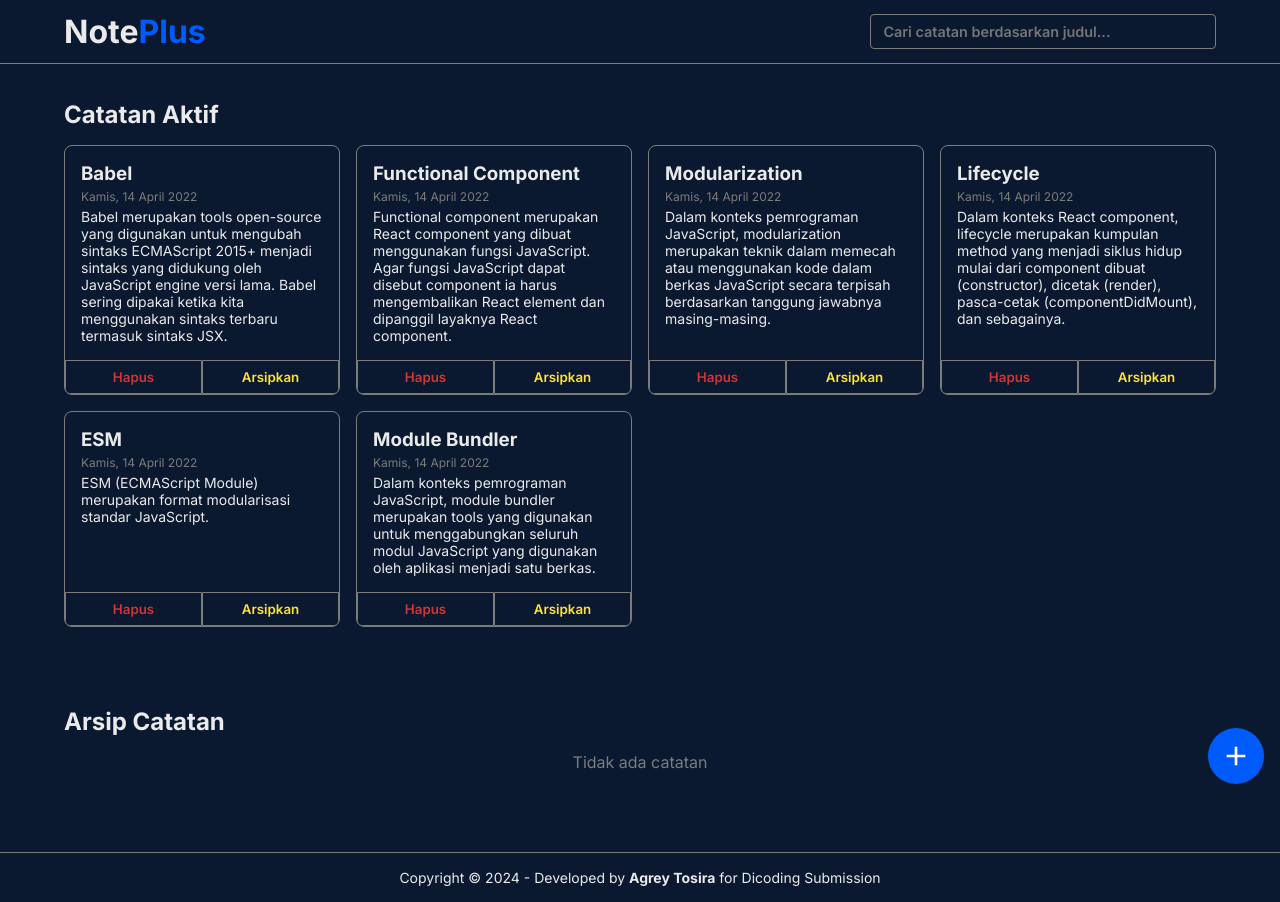
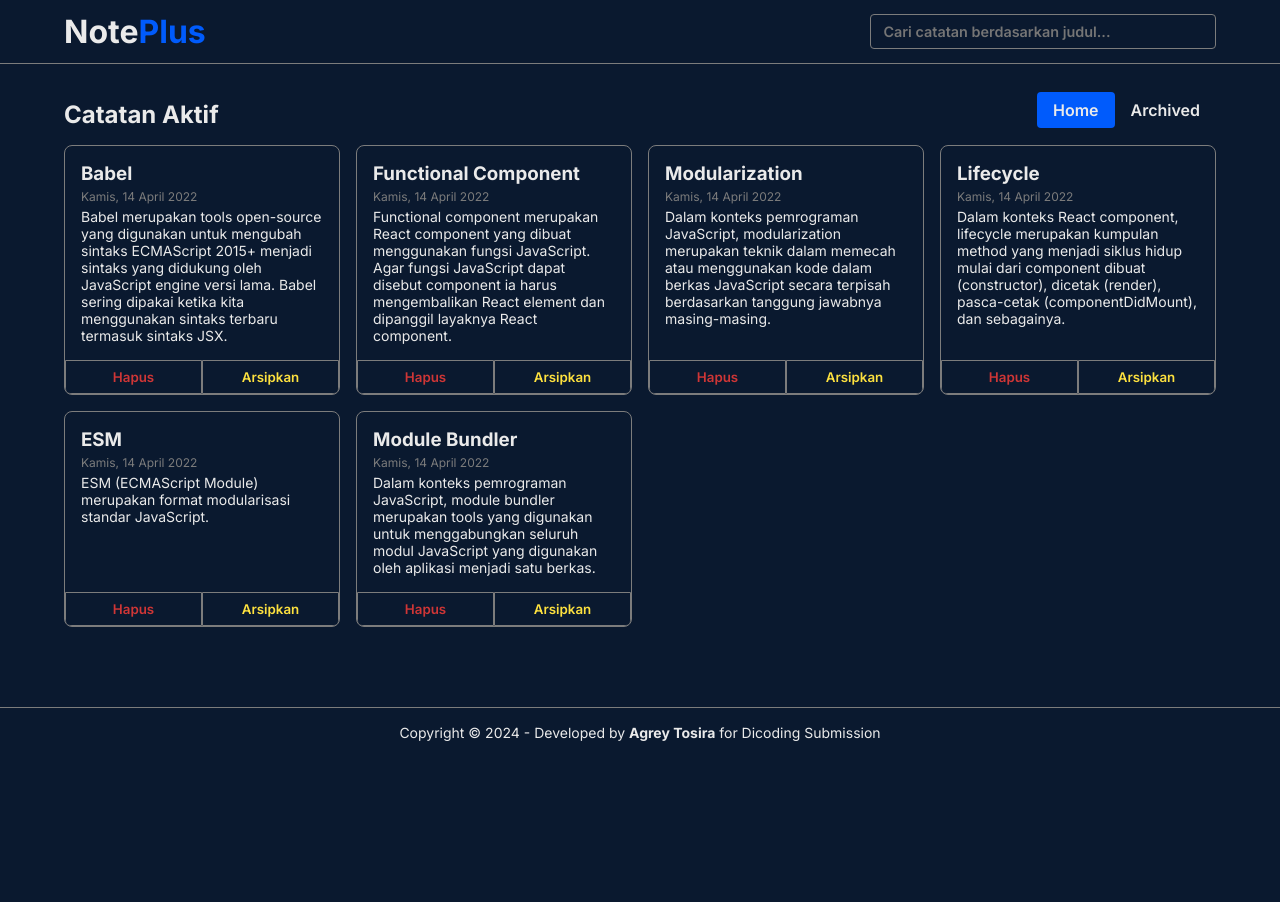
Before and after one commit to agreytosira/noteplus, a React (Vite) app: page / in a window 1280 px wide. After the commit the page ends 800 px from the top, so only its background shows below. Built offline with nearby package versions, Linux system fonts and the light colour scheme.

Commit message:
feat: setup router and split active note and archived note into multiple page

```diff
--- a/src/App.jsx
+++ b/src/App.jsx
@@ -1,10 +1,11 @@
 import React, { Component } from 'react';
 import getInitialData from './utils/data';
 import FloatingButton from './components/FloatingButton';
+import NoteAddModal from './components/NoteAddModal';
 import Header from './components/Header';
-import NoteAddModal from './components/NoteAddModal';
-import NoteContainer from './components/NoteContainer';
+import HomePage from './pages/HomePage';
 import Footer from './components/Footer';
+import { Routes, Route } from 'react-router-dom';
 
 export class NoteApp extends Component {
     constructor(props) {
@@ -16,14 +17,14 @@ export class NoteApp extends Component {
             searchKeyword: ''
         };
 
-        this.openModalHandler = this.openModalHandler.bind(this);
+        this.toggleModalHandler = this.toggleModalHandler.bind(this);
         this.onAddNoteHandler = this.onAddNoteHandler.bind(this);
         this.toggleArchivedHandler = this.toggleArchivedHandler.bind(this);
         this.onDeleteHandler = this.onDeleteHandler.bind(this);
         this.onSearchHandler = this.onSearchHandler.bind(this);
     }
 
-    openModalHandler() {
+    toggleModalHandler() {
         this.setState((prevState) => ({
             isModalOpen: !prevState.isModalOpen
         }));
@@ -83,9 +84,15 @@ export class NoteApp extends Component {
         return (
             <>
                 <Header searchHandler={this.onSearchHandler} />
-                <NoteContainer notes={filteredNotes} toggleArchived={this.toggleArchivedHandler} onDelete={this.onDeleteHandler} />
-                <FloatingButton openHandler={this.openModalHandler} />
-                {this.state.isModalOpen && <NoteAddModal addNote={this.onAddNoteHandler} closeHandler={this.openModalHandler} />}
+                <Routes>
+                    <Route path='/' element={<HomePage notes={filteredNotes} toggleArchived={this.toggleArchivedHandler} onDelete={this.onDeleteHandler} />} />
+                    <Route path='/archived' element={<HomePage notes={filteredNotes} toggleArchived={this.toggleArchivedHandler} onDelete={this.onDeleteHandler} showArchived={true} />} />
+                </Routes>
+
+                {/* <HomePage notes={filteredNotes} toggleArchived={this.toggleArchivedHandler} onDelete={this.onDeleteHandler} />
+                <FloatingButton toggleHandler={this.toggleModalHandler} />
+                {this.state.isModalOpen && <NoteAddModal addNote={this.onAddNoteHandler} closeHandler={this.toggleModalHandler} />} */}
+
                 <Footer />
             </>
         );
--- a/src/components/FloatingButton.jsx
+++ b/src/components/FloatingButton.jsx
@@ -1,13 +1,13 @@
-import React from 'react'
+import React from 'react';
 
-function FloatingButton({ openHandler }) {
-  return (
-    <button className='floating-button' onClick={openHandler}>
-      <svg xmlns='http://www.w3.org/2000/svg' viewBox='0 0 24 24' fill='currentColor'>
-        <path d='M11 11V5H13V11H19V13H13V19H11V13H5V11H11Z'></path>
-      </svg>
-    </button>
-  )
+function FloatingButton({ toggleHandler }) {
+    return (
+        <button className='floating-button' onClick={toggleHandler}>
+            <svg xmlns='http://www.w3.org/2000/svg' viewBox='0 0 24 24' fill='currentColor'>
+                <path d='M11 11V5H13V11H19V13H13V19H11V13H5V11H11Z'></path>
+            </svg>
+        </button>
+    );
 }
 
-export default FloatingButton
+export default FloatingButton;
--- a/src/components/Header.jsx
+++ b/src/components/Header.jsx
@@ -1,18 +1,20 @@
-import React from 'react'
-import SearchBar from './SearchBar'
-import { generateSlug } from '../utils/format'
+import React from 'react';
+import SearchBar from './SearchBar';
+import { Link } from 'react-router-dom';
 
 function Header({ searchHandler }) {
     return (
         <header className='header'>
             <div className='container header__container'>
                 <h1 className='header__brand'>
+                    <Link to='/'>
                         Note<span>Plus</span>
+                    </Link>
                 </h1>
                 <SearchBar searchHandler={searchHandler} />
             </div>
         </header>
-  )
+    );
 }
 
-export default Header
+export default Header;
--- a/src/components/NoteContainer.jsx
+++ /dev/null
@@ -1,21 +0,0 @@
-import React from 'react';
-import NoteList from './NoteList';
-
-function NoteContainer({ notes, toggleArchived, onDelete }) {
-    return (
-        <>
-            <main className='note'>
-                <section className='note__container container'>
-                    <h2>Catatan Aktif</h2>
-                    <NoteList notes={notes} toggleArchived={toggleArchived} onDelete={onDelete} />
-                </section>
-                <section className='note__container container'>
-                    <h2>Arsip Catatan</h2>
-                    <NoteList notes={notes} showArchived={true} toggleArchived={toggleArchived} onDelete={onDelete} />
-                </section>
-            </main>
-        </>
-    );
-}
-
-export default NoteContainer;
--- /dev/null
+++ b/src/pages/HomePage.jsx
@@ -0,0 +1,32 @@
+import React from 'react';
+import NoteList from '../components/NoteList';
+import { Link } from 'react-router-dom';
+
+function HomePage({ notes, toggleArchived, onDelete, showArchived }) {
+    return (
+        <>
+            <main className='note'>
+                <section className='note__container container'>
+                    <div className='note__navigation'>
+                        <h2>{!showArchived ? 'Catatan Aktif' : 'Arsip Catatan'}</h2>
+                        <nav>
+                            <ul>
+                                <li>
+                                    <Link to='/' className={!showArchived && 'active'}>
+                                        Home
+                                    </Link>
+                                    <Link to='/archived' className={showArchived && 'active'}>
+                                        Archived
+                                    </Link>
+                                </li>
+                            </ul>
+                        </nav>
+                    </div>
+                    <NoteList notes={notes} toggleArchived={toggleArchived} onDelete={onDelete} showArchived={showArchived} />
+                </section>
+            </main>
+        </>
+    );
+}
+
+export default HomePage;
--- a/src/styles/global.scss
+++ b/src/styles/global.scss
@@ -59,6 +59,11 @@ textarea {
         span {
             color: $blue;
         }
+
+        a {
+            text-decoration: none;
+            color: $white;
+        }
     }
 
     &__container {
@@ -85,6 +90,29 @@ textarea {
     &__container {
         h2 {
             margin-bottom: 1rem;
+        }
+    }
+
+    &__navigation {
+        display: flex;
+        justify-content: space-between;
+
+        ul {
+            li {
+                list-style: none;
+                a {
+                    text-decoration: none;
+                    color: $white;
+                    font-weight: 600;
+                    padding: 0.5rem 1rem;
+                    border-radius: 0.25rem;
+                    transition: all 0.3s ease;
+
+                    &.active {
+                        background-color: $blue;
+                    }
+                }
+            }
         }
     }
 
--- a/src/utils/format.js
+++ b/src/utils/format.js
@@ -1,16 +1,16 @@
 export const showFormattedDate = (date) => {
-  const options = {
-    weekday: 'long',
-    year: 'numeric',
-    month: 'long',
-    day: 'numeric'
-  }
-  return new Date(date).toLocaleDateString('id-ID', options)
-}
+    const options = {
+        weekday: 'long',
+        year: 'numeric',
+        month: 'long',
+        day: 'numeric'
+    };
+    return new Date(date).toLocaleDateString('id-ID', options);
+};
 
-export function generateSlug(kalimat) {
-  const cleanedString = kalimat.replace(/[^a-zA-Z0-9 ]/g, '')
-  const slug = cleanedString.toLowerCase().replace(/\s+/g, '-')
+export const generateSlug = (kalimat) => {
+    const cleanedString = kalimat.replace(/[^a-zA-Z0-9 ]/g, '');
+    const slug = cleanedString.toLowerCase().replace(/\s+/g, '-');
 
-  return slug
-}
+    return slug;
+};
```
Also changed, not shown: src/components/NoteList.jsx (+6 -6 lines). Lines whose indentation alone changed are shown as unchanged.
